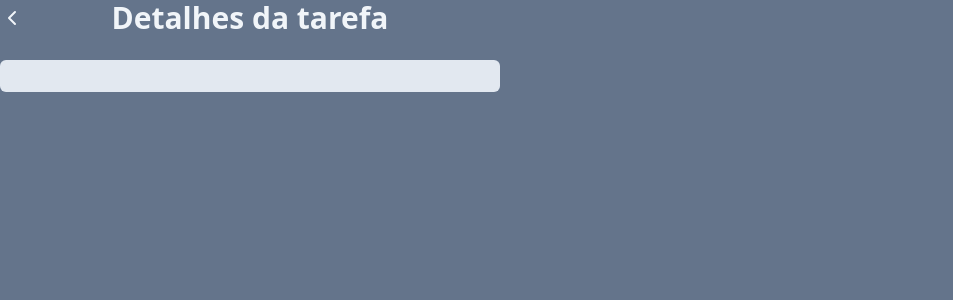
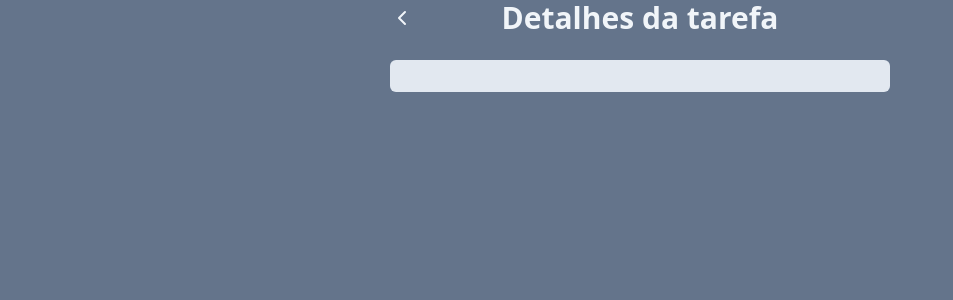
Before and after one commit to ApenasGuil/aprendendo-React-1, a React (Vite) app: page /task in a window 1280 px wide. Shown: the top 300 px of the page, without its empty margins (0-953 px from the left). Built offline with nearby package versions, Linux system fonts and the light colour scheme.

Commit message:
fix taskpage

```diff
--- a/src/pages/TaskPage.jsx
+++ b/src/pages/TaskPage.jsx
@@ -11,7 +11,7 @@
 
   return (
     <div className="h-screen w-screen bg-slate-500 p6">
-      <div className="w-[500px] space-y-4">
+      <div className="w-[500px] mx-auto space-y-4">
         <div className="flex justify-center relative mb-6">
           <button
             onClick={() => navigate(-1)}
```
Also changed, not shown: 1 other file (tests, documents, lock files or other folders).
